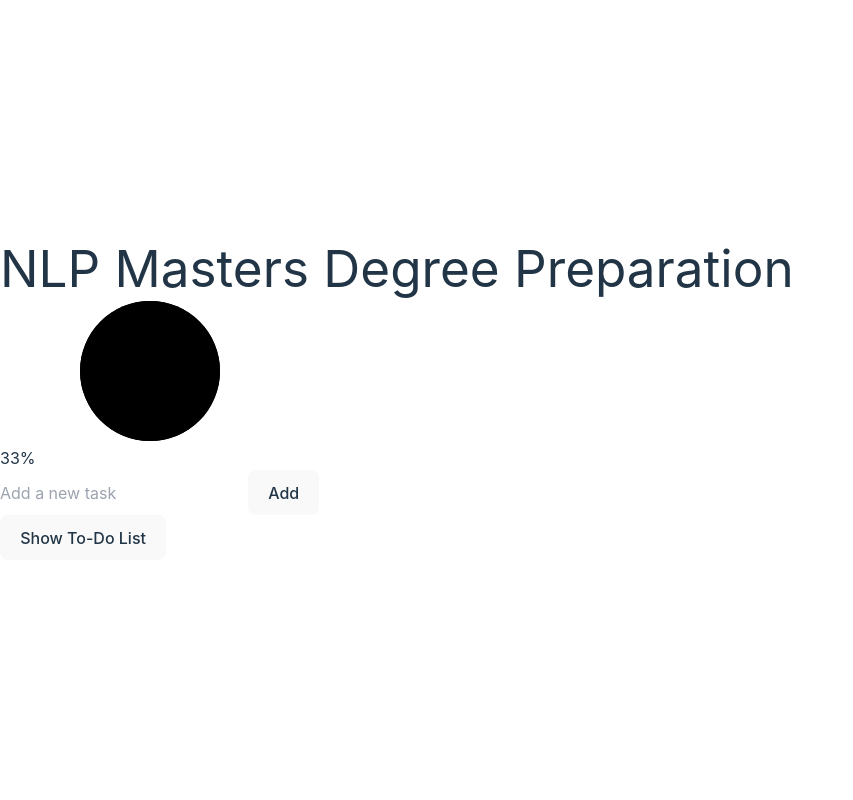
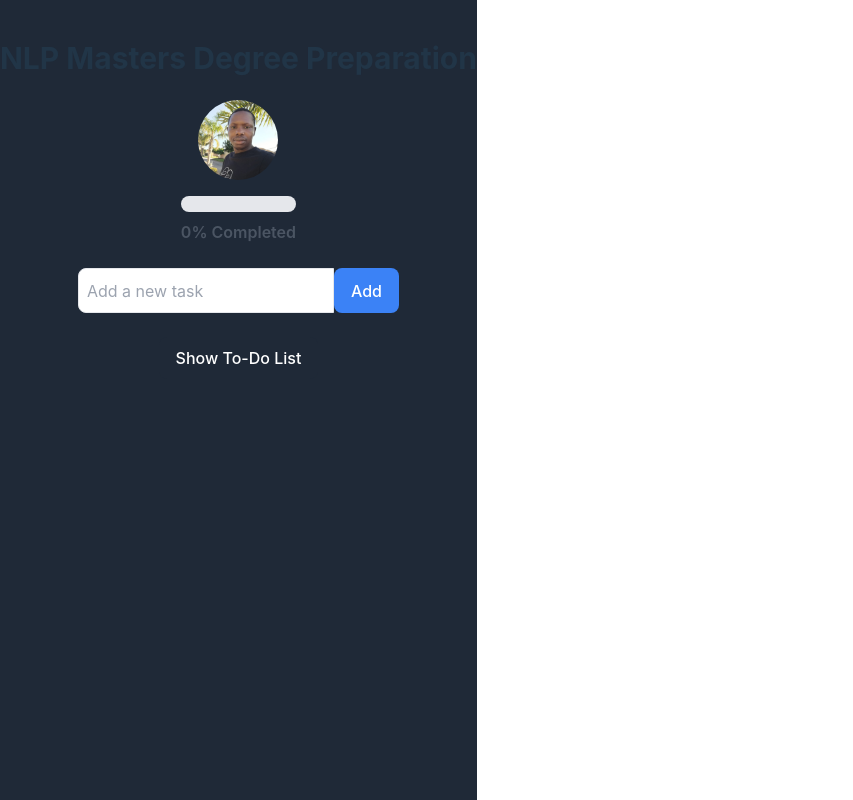
Before and after one commit to Abiton198/progress_tracker_masters, a React (Vite) app: page / in a window 1280 px wide. Shown: the whole page, without its empty margins (0-853 px from the left). Built offline with nearby package versions, Linux system fonts and the light colour scheme.

Commit message:
Progress bar changed from Tailwind to index.css

```diff
--- a/src/App.jsx
+++ b/src/App.jsx
@@ -11,7 +11,8 @@ import { calculateProgress, addTask, toggleTaskCompletion } from './utils';
 function App() {
   // State to manage the list of tasks.
   const [tasks, setTasks] = useState([
-    { id: 1, text: 'NLP Specialization', completed: true, dateCompleted: '2024-01-15' },
+
+    { id: 1, text: 'NLP Specialization - ',   completed: false, dateCompleted: null },
     { id: 2, text: 'Deep Learning Course', completed: false, dateCompleted: null },
     { id: 3, text: 'Practice Machine Learning on Kaggle', completed: false, dateCompleted: null },
   ]);
@@ -44,7 +45,7 @@ function App() {
   const progressPercentage = calculateProgress(tasks);
 
   return (
-    <div className="min-h-screen bg-gray-100 flex flex-col items-center py-10">
+    <div className="min-h-screen bg-gray-800 flex flex-col items-center py-10">
       {/* Application title */}
       <h1 className="text-3xl font-bold mb-6">NLP Masters Degree Preparation</h1>
 
--- a/src/components/progressBar.jsx
+++ b/src/components/progressBar.jsx
@@ -1,66 +1,44 @@
-import PropTypes from 'prop-types';
-/**
- * ProgressBar Component
- * Displays a circular progress bar that dynamically updates based on the provided progress percentage.
- * The bar changes color based on the progress level: red (0-25%), yellow (26-50%), blue (51-75%), green (76-100%).
- *
- * Props:
- * - progress (number): The completion percentage (0 to 100).
- */
+import PropTypes from "prop-types";
+import image from "../img/abiton.jpeg";
+import "../index.css"; // Import the CSS file for styles
 
 const ProgressBar = ({ progress }) => {
-  /**
-   * Determines the color of the progress bar based on the progress percentage.
-   * @param {number} progress - The progress percentage.
-   * @returns {string} - The Tailwind CSS class for the color.
-   */
-  const getColor = (progress) => {
-    if (progress <= 25) return 'text-red-500';
-    if (progress <= 50) return 'text-yellow-500';
-    if (progress <= 75) return 'text-blue-500';
-    return 'text-green-500';
-  };
-
-  // Get the appropriate color class for the current progress.
-  const progressStyle = getColor(progress);
+  // Clamp the progress value to be between 0 and 100
+  const clampedProgress = Math.min(100, Math.max(0, progress));
 
   return (
-    <div className="relative w-40 h-40 mb-6">
-      {/* SVG for the circular progress bar */}
-      <svg className="w-full h-full">
-        {/* Background circle (gray) */}
-        <circle
-          cx="50%"
-          cy="50%"
-          r="70"
-          strokeWidth="10"
-          className="text-gray-300 fill-none"
-        />
+    <div className="progress-bar-container">
+      {/* Circular image */}
+      <div className="progress-bar-image">
+        <img src={image} alt="Progress Indicator" />
+      </div>
 
-        {/* Foreground circle (progress indicator) */}
-        <circle
-          cx="50%"
-          cy="50%"
-          r="70"
-          strokeWidth="10"
-          strokeDasharray="440" // Total circumference of the circle.
-          strokeDashoffset={440 - (440 * progress) / 100} // Offset based on progress.
-          className={`${progressStyle} fill-none`} // Dynamic color based on progress.
-          style={{ transition: 'stroke-dashoffset 0.5s ease' }} // Smooth transition for progress updates.
-        />
-      </svg>
+      {/* Progress bar */}
+      <div className="progress-bar-track">
+        <div
+          className={`progress-bar-fill`}
+          style={{
+            width: `${clampedProgress}%`,
+            backgroundColor:
+              clampedProgress <= 25
+                ? "#f87171" // Red
+                : clampedProgress <= 50
+                ? "#facc15" // Yellow
+                : clampedProgress <= 75
+                ? "#60a5fa" // Blue
+                : "#34d399", // Green
+          }}
+        ></div>
+      </div>
 
-      {/* Centered percentage text */}
-      <div className="absolute inset-0 flex items-center justify-center">
-        <span className="text-2xl font-bold">{Math.round(progress)}%</span>
-      </div>
+      {/* Progress percentage */}
+      <div className="progress-bar-text">{Math.round(clampedProgress)}% Completed</div>
     </div>
   );
 };
 
-/** PropTypes for ProgressBar */
 ProgressBar.propTypes = {
-    progress: PropTypes.number.isRequired, // Ensures `progress` is a number and required.
-  };
+  progress: PropTypes.number.isRequired,
+};
 
 export default ProgressBar;
--- a/src/index.css
+++ b/src/index.css
@@ -1,7 +1,6 @@
 @tailwind base;
 @tailwind components;
 @tailwind utilities;
-
 
 
 :root {
@@ -10,8 +9,11 @@
   font-weight: 400;
 
   color-scheme: light dark;
+  color: #213547;
   color: rgba(255, 255, 255, 0.87);
   background-color: #242424;
+  /* background-color: #6d0e0e; */
+  /* background-color:white; */
 
   font-synthesis: none;
   text-rendering: optimizeLegibility;
@@ -48,7 +50,7 @@ button {
   font-size: 1em;
   font-weight: 500;
   font-family: inherit;
-  background-color: #1a1a1a;
+  /* background-color: #1a1a1a; */
   cursor: pointer;
   transition: border-color 0.25s;
 }
@@ -72,3 +74,61 @@ button:focus-visible {
     background-color: #f9f9f9;
   }
 }
+
+/* w-full h-full rounded-full object-cover border-4 border-gray-200 shadow-lg */
+.image{
+width: 100px;
+height: 100px;
+border-radius: 50%;
+box-shadow: #747bff;
+border: #213547;
+}
+
+/* Progress Bar Image */
+/* Container for the progress bar and image */
+.progress-bar-container {
+  display: flex;
+  flex-direction: column;
+  align-items: center;
+  margin-bottom: 24px;
+}
+
+/* Circular image styles */
+.progress-bar-image {
+  width: 80px;
+  height: 80px;
+  margin-bottom: 16px;
+  border-radius: 50%;
+  overflow: hidden;
+}
+
+.progress-bar-image img {
+  width: 100%;
+  height: 100%;
+  object-fit: cover;
+}
+
+/* Progress bar track */
+.progress-bar-track {
+  width: 100%;
+  max-width: 400px;
+  height: 16px;
+  background-color: #e5e7eb; /* Light gray */
+  border-radius: 8px;
+  overflow: hidden;
+  position: relative;
+}
+
+/* Progress bar fill */
+.progress-bar-fill {
+  height: 100%;
+  transition: width 1s ease-in-out;
+}
+
+/* Centered text below the bar */
+.progress-bar-text {
+  margin-top: 8px;
+  font-size: 1rem;
+  font-weight: 600;
+  color: #4b5563; /* Dark gray */
+}
--- a/tailwind.config.js
+++ b/tailwind.config.js
@@ -1,8 +1,14 @@
+
 /** @type {import('tailwindcss').Config} */
 export default {
-  content: ["./src/**/*.{html,js}"],
+  content: ["./src/**/*.{html,js,jsx,tsx}"], // Include all relevant file extensions
   theme: {
-    extend: {},
+    extend: {}, // Customize the theme here if needed
   },
-  plugins: [],
-}
+  plugins: [], // Add plugins if required
+  safelist: [
+    {
+      pattern: /^stroke-(red|yellow|blue|green)-500$/, // Safelist stroke classes used in ProgressBar
+    },
+  ],
+};
```
Also changed, not shown: src/img/abiton.jpeg (added), 4 other files (tests, documents, lock files or other folders).
